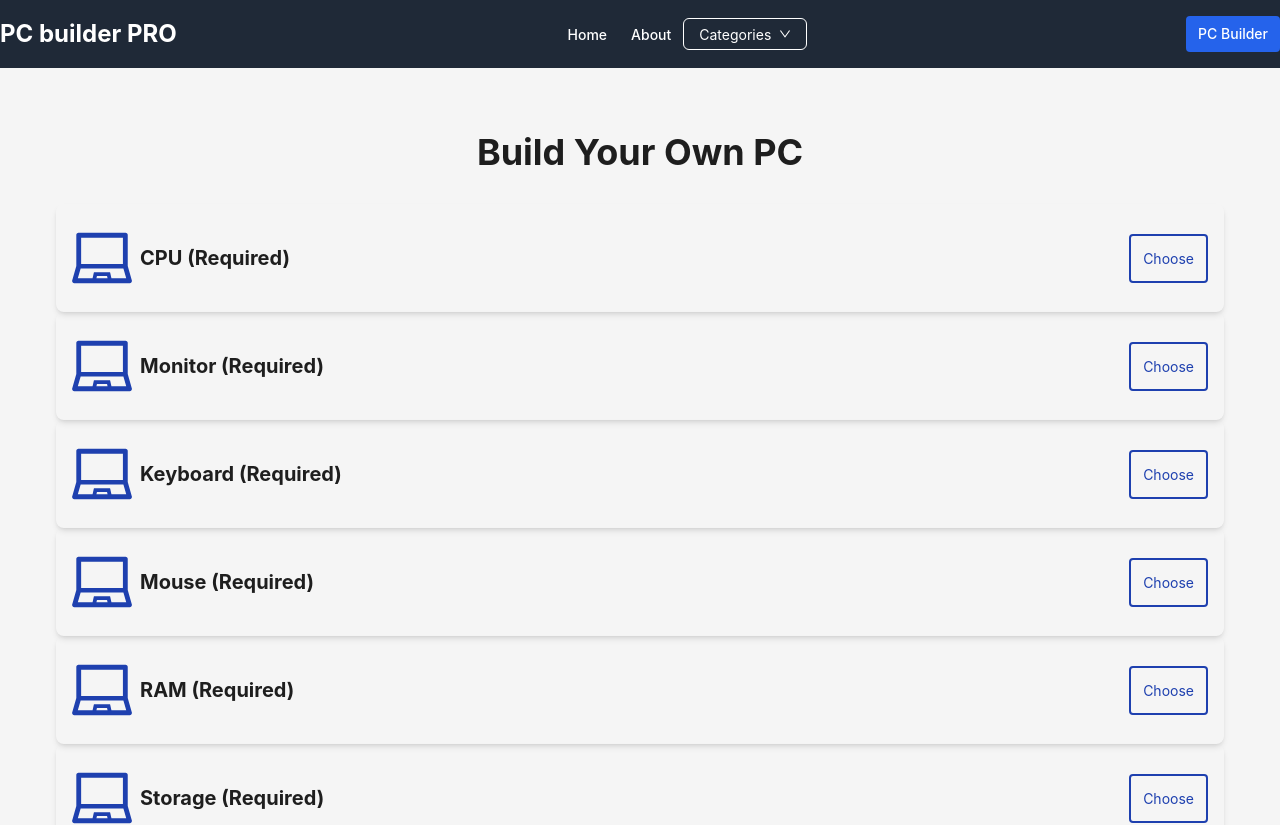
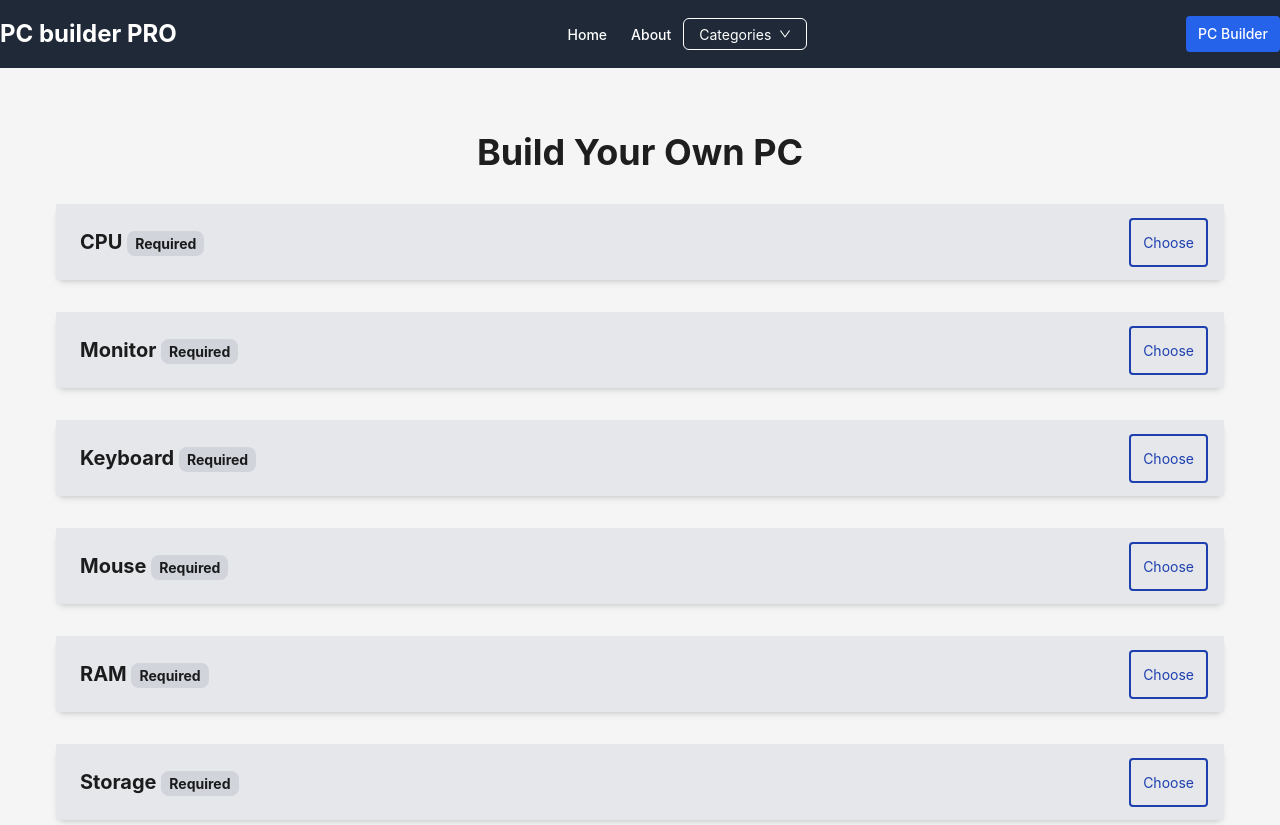
Before and after one commit to samssjubair/pc-builder, a Next.js app: page /build-pc in a window 1280 px wide. Shown: the top 825 px of the page. Built offline with nearby package versions, Linux system fonts and the light colour scheme.

Commit message:
added complete build button

```diff
--- a/src/pages/build-pc/index.js
+++ b/src/pages/build-pc/index.js
@@ -1,28 +1,71 @@
 import RootLayout from '@/components/layout/RootLayout';
 import { categories } from '@/data/category';
 import { LaptopOutlined } from '@ant-design/icons';
+import Image from 'next/image';
 import Link from 'next/link';
 import React from 'react';
 import { useSelector } from 'react-redux';
 
 const BuildPCPage = () => {
   const { selectedComponents } = useSelector((state) => state.builder);
-  console.log(selectedComponents);
+
+  // console.log(selectedComponents['CPU'].productName && selectedComponents['Mouse'].productName);
+
     return (
-      <div className='p-8'>
-        <h2 className="text-4xl px-2 font-bold text-center my-8">Build Your Own PC</h2>
+      <div className="p-8">
+        <h2 className="text-4xl px-2 font-bold text-center my-8">
+          Build Your Own PC
+        </h2>
         {categories.map((category) => (
-          <div className='flex justify-between items-center px-4 py-2 rounded-lg shadow-md' key={category}>
-            <div className='flex items-center'>
-                <LaptopOutlined className='text-6xl text-blue-800' />
-                <h2 className="text-xl px-2  font-bold text-center my-8">
-                {category} (Required)
+          <div className="rounded-lg shadow-md my-8" key={category}>
+            <div className="flex justify-between items-center px-4 py-2 bg-gray-200">
+              <div className="flex items-center">
+                <h2 className="text-xl px-2  font-bold text-center my-4">
+                  {category}{" "}
+                  <span className="text-sm rounded-lg bg-gray-300 p-2 py-1">
+                    Required
+                  </span>
                 </h2>
-
+              </div>
+              <button className="border-blue-800 border-2 rounded text-blue-800 p-3">
+                <Link href={`/build-pc/choose/${category}`}>Choose</Link>
+              </button>
             </div>
-            <button className='border-blue-800 border-2 rounded text-blue-800 p-3'><Link href={`/build-pc/choose/${category}`}>Choose</Link></button>
+            <div>
+              {selectedComponents[category] && (
+                <div className="flex justify-between items-center px-4 py-2 ">
+                  <div className="flex items-center justify-between w-full">
+                    <div className="flex items-center">
+                      <Image
+                        src={selectedComponents[category].imageUrl}
+                        width={100}
+                        height={100}
+                        alt={selectedComponents[category].productName}
+                      />
+                      <h2 className="text-xl px-2  font-bold text-center my-8">
+                        {selectedComponents[category].productName}
+                      </h2>
+                    </div>
+                    <h2 className="text-xl px-2 font-bold text-center  text-red-800 my-8">
+                      ${selectedComponents[category].price}
+                    </h2>
+                  </div>
+                </div>
+              )}
+            </div>
           </div>
         ))}
+
+        {selectedComponents["CPU"] !== null &&
+          selectedComponents["Monitor"] !== null &&
+          selectedComponents["RAM"] !== null &&
+          selectedComponents["Storage"] !== null &&
+          selectedComponents["Keyboard"] !== null &&
+          selectedComponents["Mouse"] !== null && (
+            <button onClick={()=>alert("Congratulations, You've successfully build a PC")} className="border-blue-800 border-2 text-center block mx-auto hover:bg-blue-800 hover:text-white  rounded text-blue-800 p-3 px-6 font-bold">
+              Complete Build
+            </button>
+          )}
       </div>
     );
 };
```
